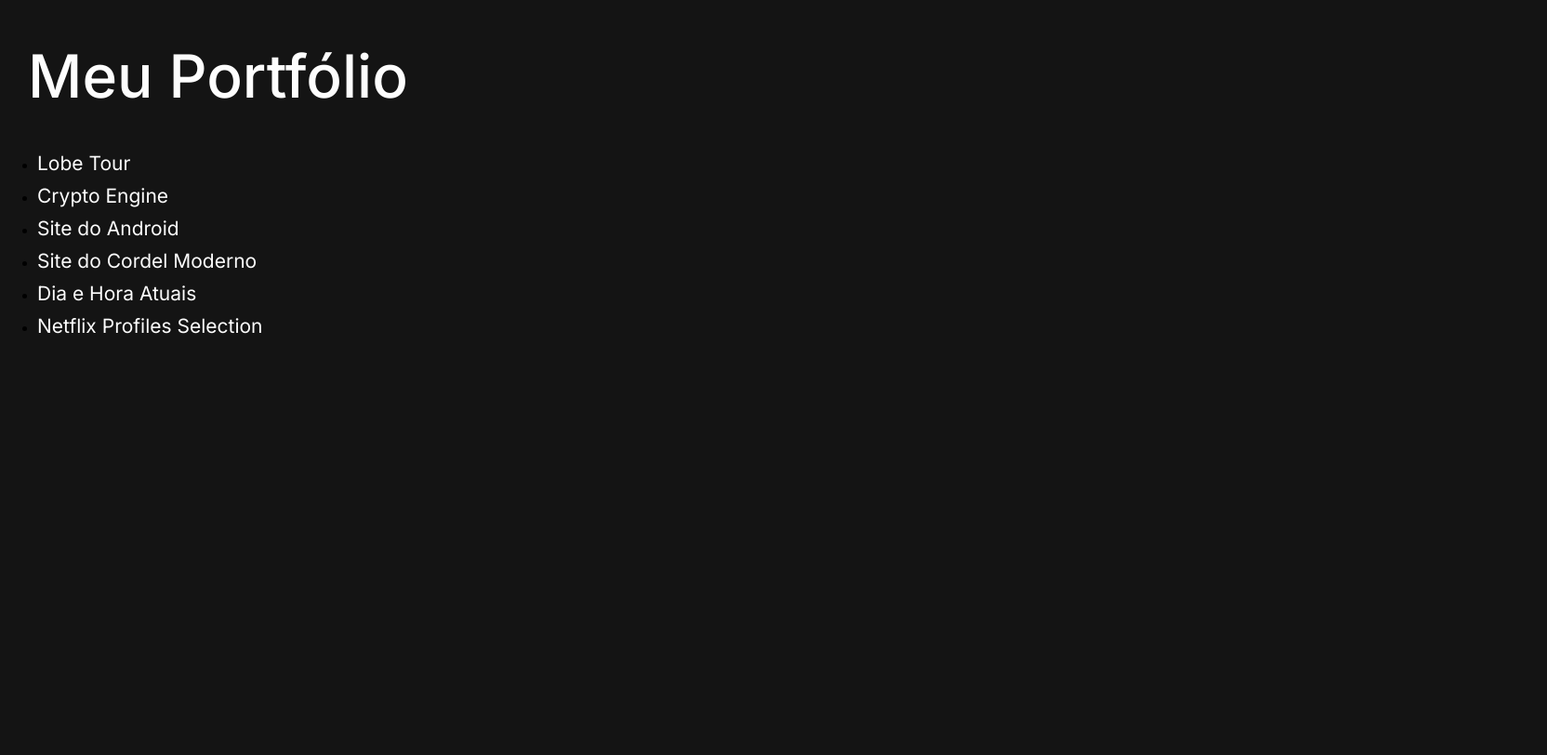
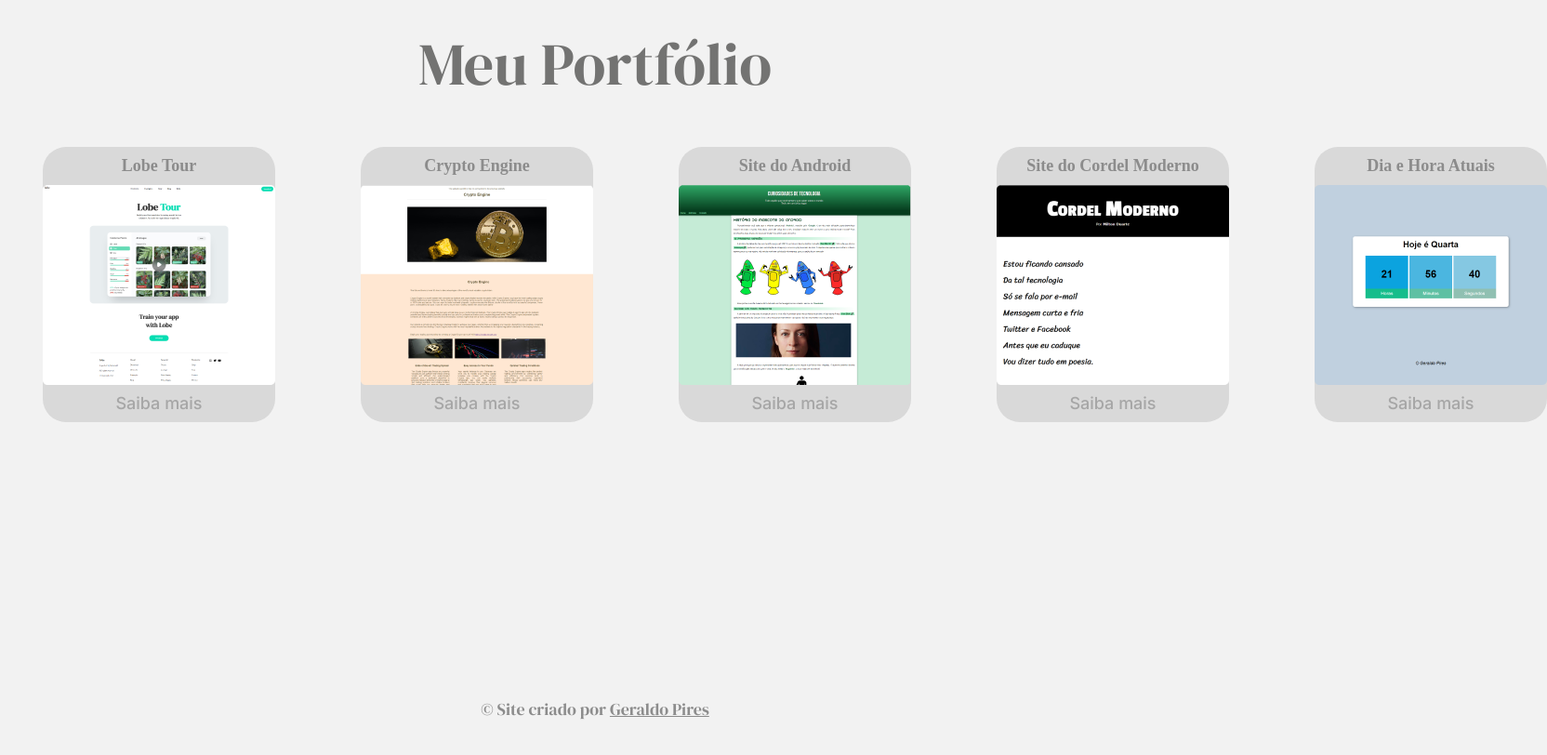
Before and after one commit to geraldoneto771/meu-portfolio-frontend, a plain HTML site: page index.html in a window 1280 px wide. Shown: the whole page at 93% size, 1664 px wide, since content can reach past the window. Drawn offline with Linux system fonts and the light colour scheme.

Commit message:
Design - Atualização

```diff
--- a/index.html
+++ b/index.html
@@ -9,24 +9,61 @@
   </head>
 
   <body>
-    <h1>Meu Portfólio</h1>
-    <ul>
-      <li><a href="lobe-tour-page/index.html">Lobe Tour</a></li>
-      <li><a href="crypto-engine/index.html">Crypto Engine</a></li>
-      <li><a href="site-do-android/index.html">Site do Android</a></li>
-      <li>
-        <a href="site-cordel-moderno/index.html">Site do Cordel Moderno</a>
-      </li>
-      <li><a href="site-data-e-hora/index.html">Dia e Hora Atuais</a></li>
-      <li>
+    <header>
+      <h1>Meu Portfólio</h1>
+    </header>
+    <main>
+      <div id="container">
+        <div class="bloco-site">
+          <p>Lobe Tour</p>
+          <img src="imgs/site-lobe-tour.png" alt="Imagem do site lobe tour" />
+          <a href="lobe-tour-page/index.html">Saiba mais</a>
+        </div>
+
+        <div class="bloco-site">
+          <p>Crypto Engine</p>
+          <img
+            src="imgs/site-crypto-engine.png"
+            alt="Imagem do site Crypto Engine"
+          />
+          <a href="crypto-engine/index.html">Saiba mais</a>
+        </div>
+
+        <div class="bloco-site">
+          <p>Site do Android</p>
+          <img src="imgs/site-android.png" alt="Imagem do site do android" />
+          <a href="site-do-android/index.html">Saiba mais</a>
+        </div>
+
+        <div class="bloco-site">
+          <p>Site do Cordel Moderno</p>
+          <img
+            src="imgs/site-cordel-moderno.png"
+            alt="Imagem do site cordel moderno"
+          />
+          <a href="site-cordel-moderno/index.html">Saiba mais</a>
+        </div>
+
+        <div class="bloco-site">
+          <p>Dia e Hora Atuais</p>
+          <img
+            src="imgs/site-hora-dia-atuais.png"
+            alt="Imagem do site Verificador do dia e hora atuais"
+          />
+          <a href="site-data-e-hora/index.html">Saiba mais</a>
+        </div>
+      </div>
+    </main>
+    <footer>
+      <p>
+        &copy; Site criado por
         <a
-          href="netflix-profiles-selection/index.html"
+          href="https://github.com/geraldoneto771"
           target="_blank"
-          rel="next"
+          rel="external"
+          >Geraldo Pires</a
         >
-          Netflix Profiles Selection
-        </a>
-      </li>
-    </ul>
+      </p>
+    </footer>
   </body>
 </html>
--- a/style.css
+++ b/style.css
@@ -1,17 +1,66 @@
-@import url('https://fonts.googleapis.com/css2?family=Inter:wght@100;200;300;400;500;600;700;800;900&display=swap');
+@charset "UTF-8";
 
+@import url("https://fonts.googleapis.com/css2?family=Inter:wght@100;200;300;400;500;600;700;800;900&display=swap");
+
+@import url("https://fonts.googleapis.com/css2?family=DM+Serif+Display:ital@0;1&display=swap");
+
+:root {
+  --font1: "DM Serif Display", serif;
+}
+
+* {
+  margin: 0px;
+  padding: 0px;
+  font-size: 1em;
+}
+
+html,
 body {
   margin: 0px;
   background-color: rgb(20, 20, 20);
+  min-height: 100vh;
+  background-color: #f2f2f2;
+}
+header > h1 {
+  color: #737372;
+  text-align: center;
+  margin-top: 25px;
+  font-family: var(--font1);
+  font-weight: 500;
+  font-size: 64px;
+}
+#container {
+  position: relative;
+  display: flex;
+  flex-direction: row;
+}
+.bloco-site {
+  flex: 1;
+  width: 295px;
+  height: 296px;
+  border-radius: 25px;
+  background: #d9d9d9;
+  margin: 46px;
+  text-align: center;
 }
 
-a {
+.bloco-site > p {
+  color: #8c8c8c;
+  font-size: 18px;
+  font-weight: bolder;
+  margin: 10px 0px;
+}
 
-    color: rgb(253, 253, 253);
-    font-family: 'Inter';
-    font-weight: 400;
-    font-size: 21px;
+.bloco-site > a {
+  color: #a6a6a6;
+  font-family: "Inter";
+  font-weight: 500;
+  font-size: 18px;
   text-decoration: none;
+}
+
+.bloco-site img {
+  margin-bottom: 5px;
 }
 
 a:hover {
@@ -19,15 +68,22 @@
   text-decoration: underline;
 }
 
-li {
-    margin-top: 10px;
+footer {
+  position: fixed;
+  bottom: 0;
+  left: 0;
+  height: 50px;
+  width: 100%;
 }
 
-h1 {
-    color: rgb(253, 253, 253);
-    text-align: left;
-    margin-left: 30px;
-    font-family: 'Inter';
-    font-weight: 500;
-    font-size: 64px;
+footer > p {
+  font-family: var(--font1);
+  color: #8c8c8c;
+  font-size: 18px;
+  text-align: center;
 }
+footer > p > a {
+  font-family: var(--font1);
+  color: #8c8c8c;
+  font-size: 18px;
+}
```
Also changed, not shown: imgs/site-android.png (added), imgs/site-cordel-moderno.png (added), imgs/site-crypto-engine.png (added), imgs/site-hora-dia-atuais.png (added), imgs/site-lobe-tour.png (added). Lines whose indentation alone changed are shown as unchanged.
